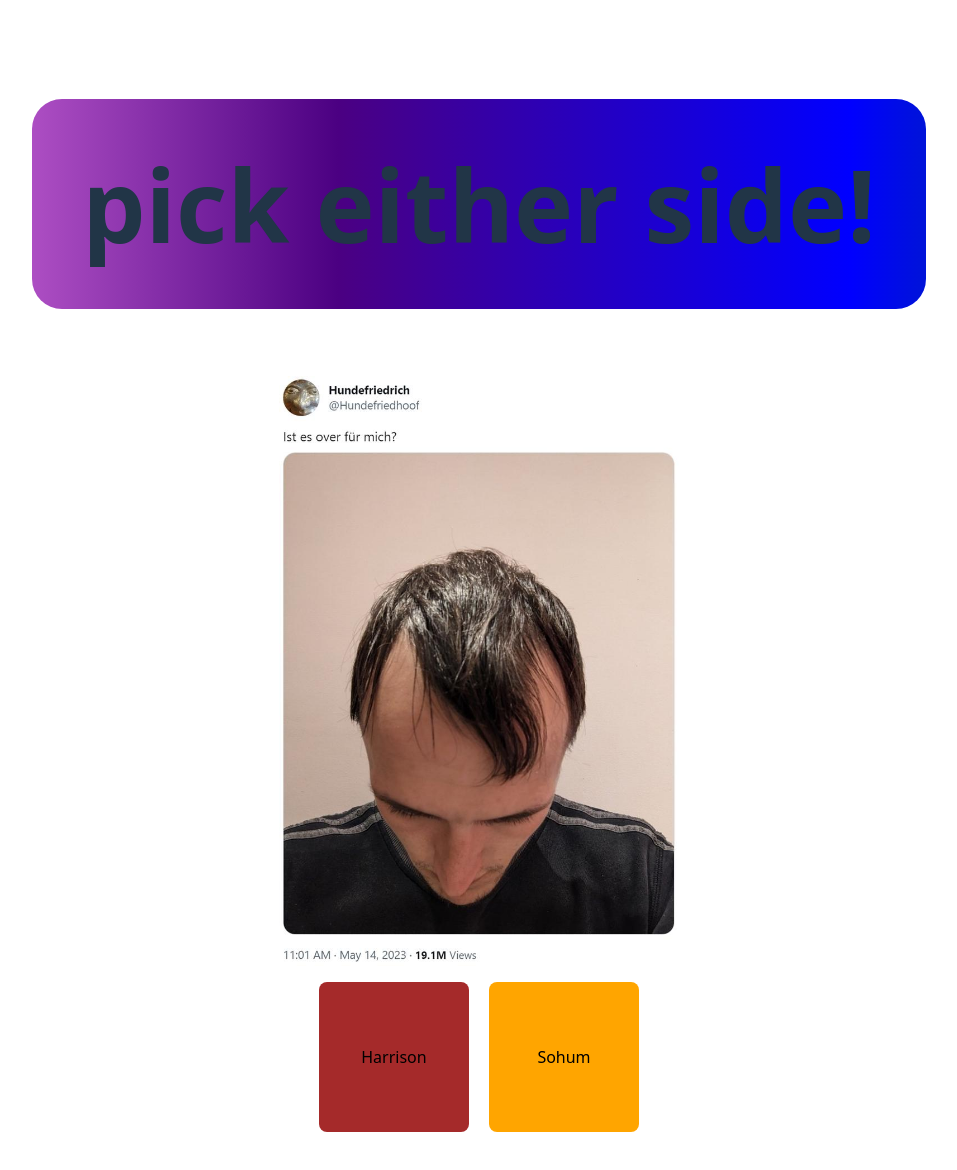
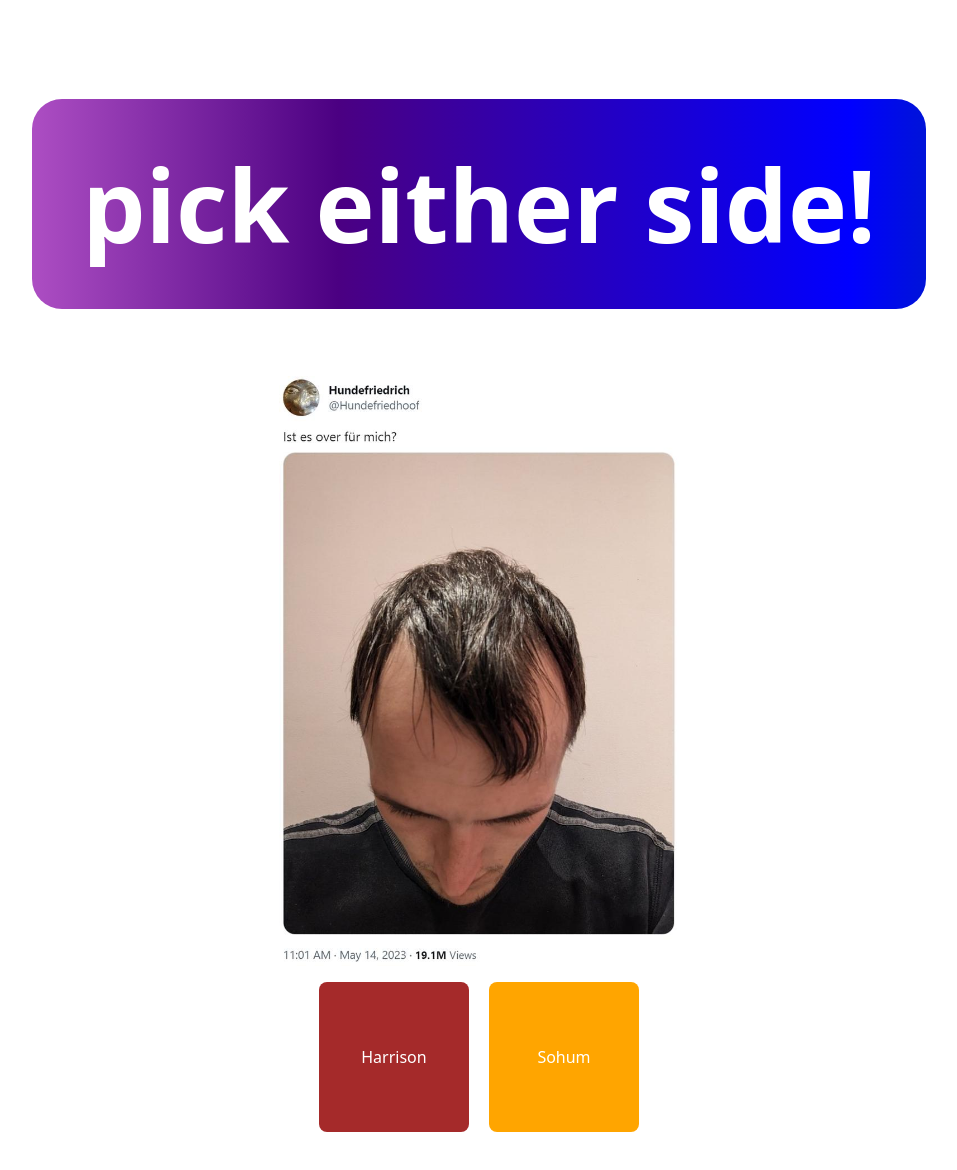
Before and after one commit to soshi04/summer-25, a React (Vite) app in the folder messing-around/: page / in a window 1280 px wide. Shown: the top 1170 px of the page, without its empty margins (161-1118 px from the left). Built offline with nearby package versions, Linux system fonts and the light colour scheme.

Commit message:
fixed buttons

```diff
--- a/messing-around/src/Start.css
+++ b/messing-around/src/Start.css
@@ -3,6 +3,7 @@
     background: brown;
     width: 150px;
     height: 150px;
+    color: white;
 }
 
 .sohum-buttons{
@@ -10,6 +11,7 @@
     background: orange;
     width: 150px;
     height: 150px;
+    color: white;
 }
 
 .img-haircut {
@@ -17,6 +19,7 @@
 }
 
 .pick {
+    color: white;
     position: sticky;
     top: 0;
     background: linear-gradient(270deg, red, orange, yellow, green, blue, indigo, violet, red);
```
